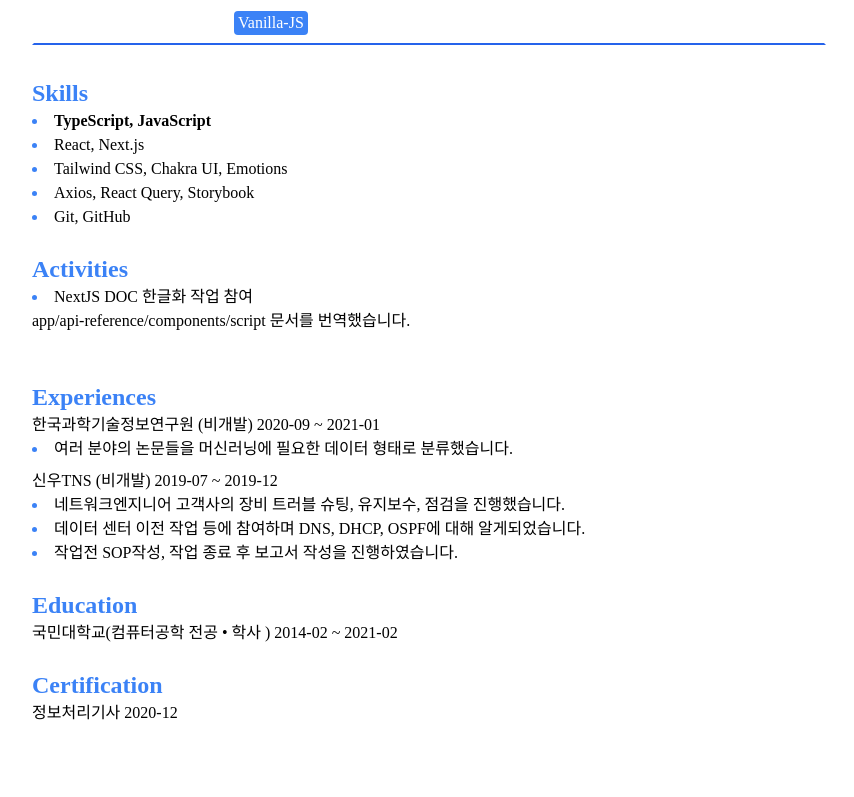
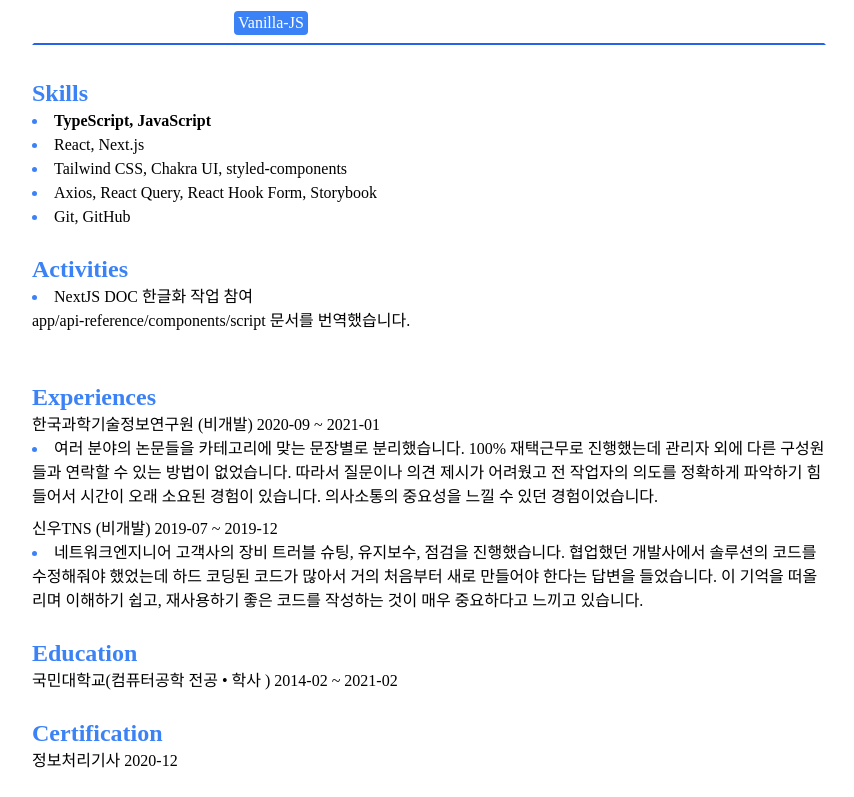
Before and after one commit to jaekwanAHN/resume, a Next.js app: page / in a window 1280 px wide. Shown: the part 1393-2190 px from the top of the page, without its empty margins (211-1065 px from the left). Before the commit the page ends 2142 px from the top, so only its background shows below. Built offline with nearby package versions, Linux system fonts and the light colour scheme.

Commit message:
Refactor: 개인 정보 skills, experience 수정

```diff
--- a/src/components/experiences/index.tsx
+++ b/src/components/experiences/index.tsx
@@ -19,7 +19,11 @@ const Experiences = ({ experiences }: ExperiencesProps) => {
 
             <ul className="marker:text-blue-500 list-disc list-inside">
               {experience.works.map((work) => {
-                return <li key={work}>{work}</li>;
+                return (
+                  <li style={{ wordWrap: 'break-word' }} key={work}>
+                    {work}
+                  </li>
+                );
               })}
             </ul>
           </div>
--- a/src/data/personal.ts
+++ b/src/data/personal.ts
@@ -9,8 +9,8 @@ export const personalInformation: PersonalInformation = {
   skills: [
     ['TypeScript', 'JavaScript'],
     ['React', 'Next.js'],
-    ['Tailwind CSS', 'Chakra UI', 'Emotions'],
-    ['Axios', 'React Query', 'Storybook'],
+    ['Tailwind CSS', 'Chakra UI', 'styled-components'],
+    ['Axios', 'React Query', 'React Hook Form', 'Storybook'],
     ['Git', 'GitHub'],
   ],
   experiences: [
@@ -18,16 +18,14 @@ export const personalInformation: PersonalInformation = {
       name: '한국과학기술정보연구원 (비개발)',
       date: '2020-09 ~ 2021-01',
       works: [
-        '여러 분야의 논문들을 머신러닝에 필요한 데이터 형태로 분류했습니다.',
+        '여러 분야의 논문들을 카테고리에 맞는 문장별로 분리했습니다. 100% 재택근무로 진행했는데 관리자 외에 다른 구성원들과 연락할 수 있는 방법이 없었습니다. 따라서 질문이나 의견 제시가 어려웠고 전 작업자의 의도를 정확하게 파악하기 힘들어서 시간이 오래 소요된 경험이 있습니다. 의사소통의 중요성을 느낄 수 있던 경험이었습니다.',
       ],
     },
     {
       name: '신우TNS (비개발)',
       date: '2019-07 ~ 2019-12',
       works: [
-        '네트워크엔지니어 고객사의 장비 트러블 슈팅, 유지보수, 점검을 진행했습니다.',
-        '데이터 센터 이전 작업 등에 참여하며 DNS, DHCP, OSPF에 대해 알게되었습니다.',
-        '작업전 SOP작성, 작업 종료 후 보고서 작성을 진행하였습니다.',
+        '네트워크엔지니어 고객사의 장비 트러블 슈팅, 유지보수, 점검을 진행했습니다. 협업했던 개발사에서 솔루션의 코드를 수정해줘야 했었는데 하드 코딩된 코드가 많아서 거의 처음부터 새로 만들어야 한다는 답변을 들었습니다. 이 기억을 떠올리며 이해하기 쉽고, 재사용하기 좋은 코드를 작성하는 것이 매우 중요하다고 느끼고 있습니다.',
       ],
     },
   ],
```
